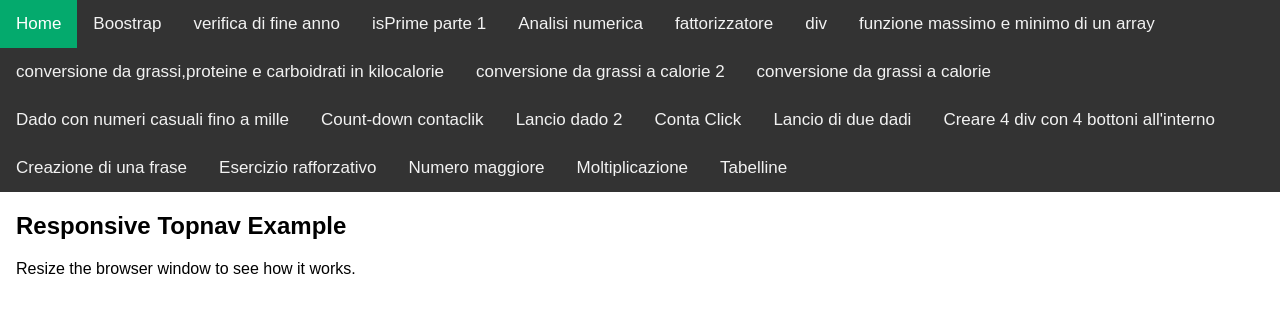
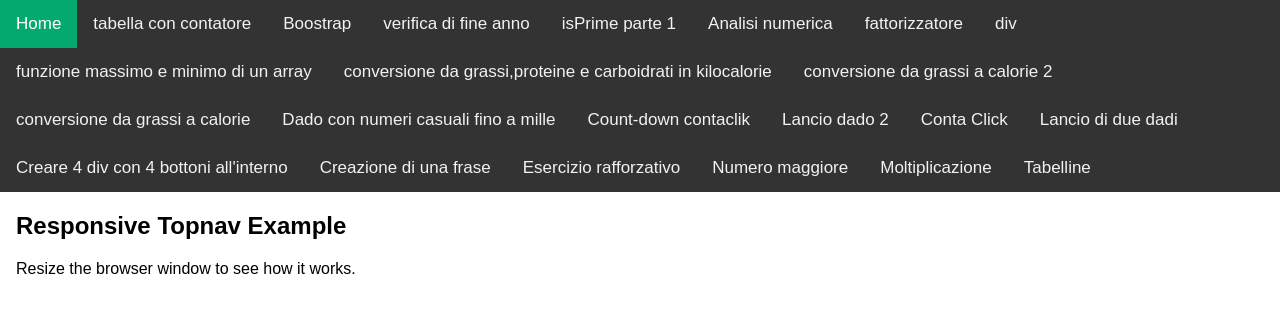
Before and after one commit to ebona1000/tpsit, a plain HTML site: page index.html in a window 1280 px wide. Drawn offline with Linux system fonts and the light colour scheme.

Commit message:
Update index.html

```diff
--- a/index.html
+++ b/index.html
@@ -65,6 +65,7 @@ body {
 
 <div class="topnav" id="myTopnav">
   <a href="#home" class="active">Home</a>
+  <a href="es22.html">tabella con contatore</a>
   <a href="./boostrap/boostrap2.html">Boostrap</a>
   <a href="es20.html">verifica di fine anno </a>
   <a href="es21.html">isPrime parte 1 </a>
```
